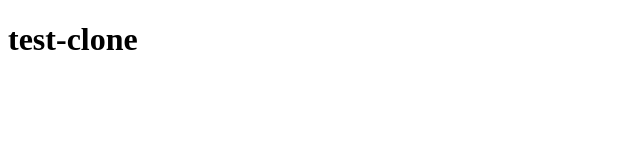
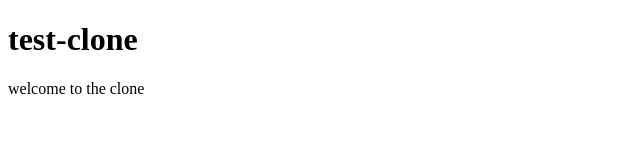
Before and after one commit to utk-cmd/test-clone, a plain HTML site: page index.html in a window 1280 px wide. Shown: the whole page, without its empty margins (0-640 px from the left). Drawn offline with Linux system fonts and the light colour scheme.

Commit message:
added para

```diff
--- a/index.html
+++ b/index.html
@@ -5,5 +5,6 @@
 </head>
 <body>
 <h1>test-clone</h1>
+<p>welcome to the clone</p>
 </body>
 </html>
```
